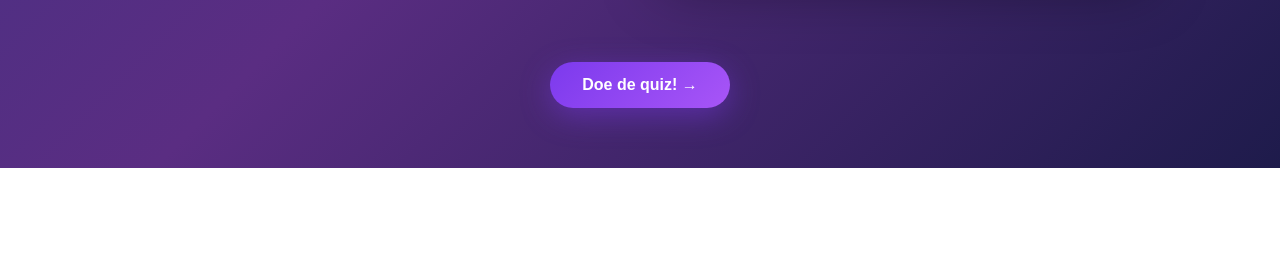
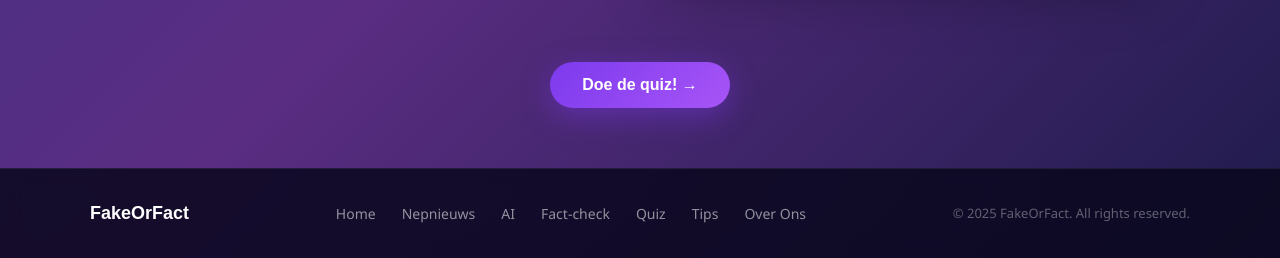
Before and after one commit to pedrogato09/AI-en-Nepnieuws, a plain HTML site: page index.html in a window 1280 px wide. Shown: the part 806-1064 px from the top of the page. Before the commit the page ends 974 px from the top, so only its background shows below. Drawn offline with Linux system fonts and the light colour scheme.

Commit message:
footer en stijl en paginas foto toevoegin

```diff
--- /dev/null
+++ b/footer.html
@@ -0,0 +1,27 @@
+<!DOCTYPE html>
+<html lang="en">
+<head>
+    <meta charset="UTF-8">
+    <meta name="viewport" content="width=device-width, initial-scale=1.0">
+    <title>Document</title>
+    <link rel="stylesheet" href="style.css">
+</head>
+<body>
+    <footer class="footer">
+    <div class="footer-content">
+        <div class="footer-logo">FakeOrFact</div>
+        <div class="footer-links">
+            <a href="index.html">Home</a>
+            <a href="Nepnieuws.html">Nepnieuws</a>
+            <a href="ai.html">AI</a>
+            <a href="fact-check.html">Fact-check</a>
+            <a href="quiz.html">Quiz</a>
+            <a href="tips.html">Tips</a>
+            <a href="over-ons.html">Over Ons</a>
+        </div>
+        <div class="footer-copy">© 2025 FakeOrFact. All rights reserved.</div>
+    </div>
+</footer>
+
+</body>
+</html>
--- a/index.html
+++ b/index.html
@@ -16,6 +16,7 @@
         .then(data => {
             document.getElementById("header").innerHTML = data;
         });
+
     </script>
     <section class="hero">
     <h1>Welkom op FakeOrFact</h1>
@@ -36,5 +37,14 @@ Als toekomstige Software Developers bouwen wij de technologie van morgen. Daarom
 </div>
 <div class="button-wrapper">
     <a href="quiz.html" class="quiz-button">Doe de quiz! →</a>
+
+</div>
+<script>
+    fetch("footer.html")
+    .then(response => response.text())
+    .then(data => {
+        document.body.insertAdjacentHTML('beforeend', data);
+    });
+</script>
 </div></body>
 </html>
--- a/style.css
+++ b/style.css
@@ -402,3 +402,52 @@ body {
         height: 200px;
     }
 }
+.footer {
+    background: rgba(10, 8, 30, 0.85);
+    backdrop-filter: blur(10px);
+    border-top: 1px solid rgba(255, 255, 255, 0.08);
+    padding: 30px 40px;
+    margin-top: auto;
+}
+
+.footer-content {
+    max-width: 1100px;
+    margin: 0 auto;
+    display: flex;
+    justify-content: space-between;
+    align-items: center;
+    flex-wrap: wrap;
+    gap: 16px;
+}
+
+.footer-logo {
+    font-family: 'Sora', sans-serif;
+    font-size: 18px;
+    font-weight: 700;
+    color: white;
+}
+
+.footer-links {
+    display: flex;
+    gap: 6px;
+    flex-wrap: wrap;
+}
+
+.footer-links a {
+    color: rgba(255, 255, 255, 0.55);
+    text-decoration: none;
+    font-size: 14px;
+    padding: 5px 10px;
+    border-radius: 6px;
+    transition: color 0.2s, background 0.2s;
+}
+
+.footer-links a:hover {
+    color: white;
+    background: rgba(255, 255, 255, 0.08);
+}
+
+.footer-copy {
+    font-size: 13px;
+    color: rgba(255, 255, 255, 0.35);
+}
```
Also changed, not shown: over-ai.html (+7 -1 lines), AI-VOORDELEN.png (added), HOME-IMAG.png (added), 1 other file.
